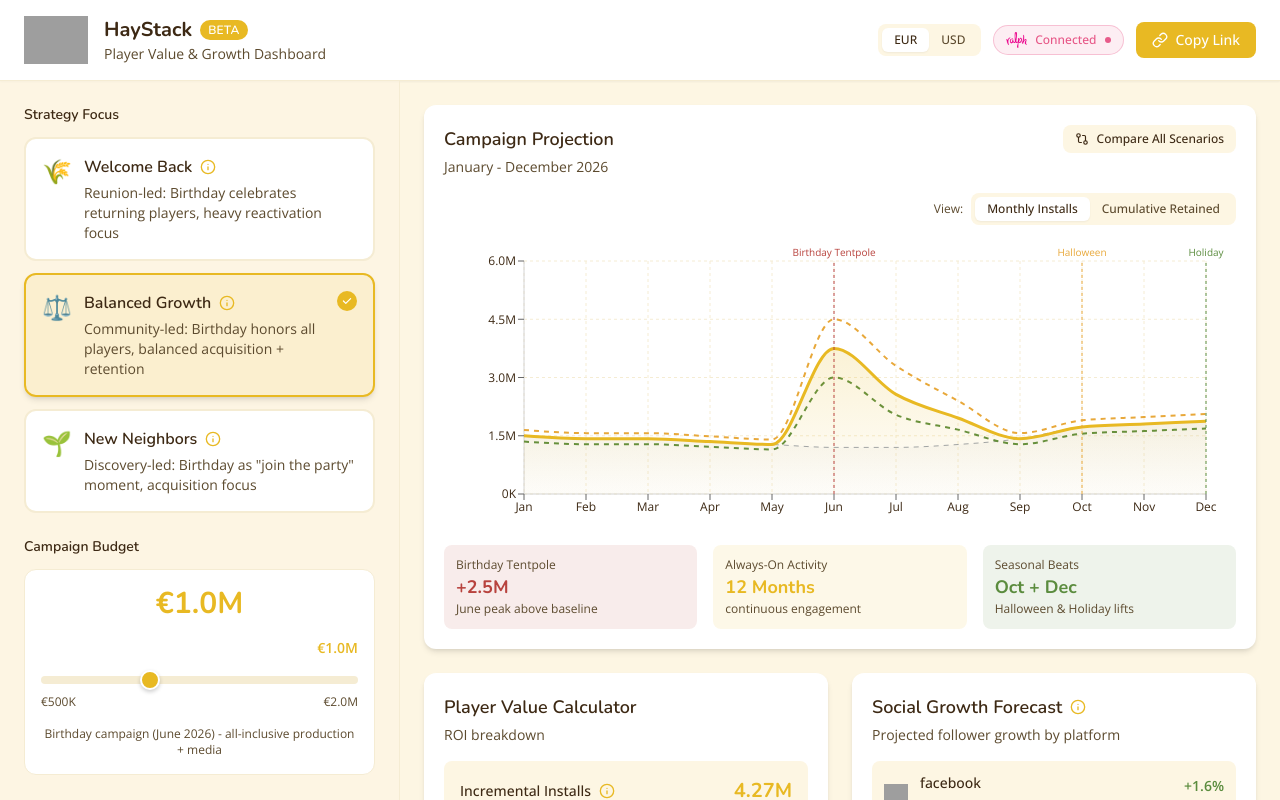
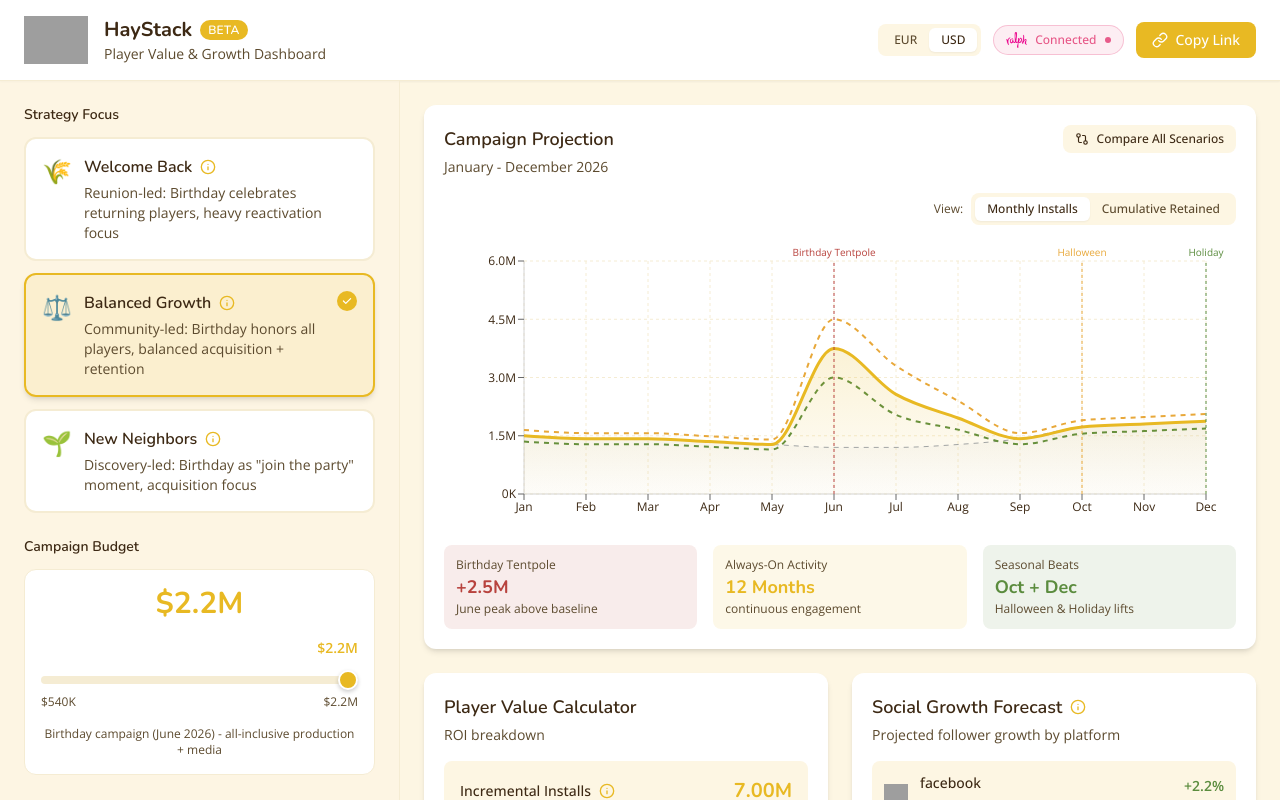
Before and after one commit to br00kd0wnt0n/haydaydash, a React (Vite) app in the folder frontend/: page / in a window 1280 px wide. Shown: the top 800 px of the page. Built offline with nearby package versions, Linux system fonts and the light colour scheme; no server answers; grey boxes are pictures that could not be loaded.

Commit message:
Set default budget to $2M USD

```diff
--- a/frontend/src/contexts/CurrencyContext.tsx
+++ b/frontend/src/contexts/CurrencyContext.tsx
@@ -14,7 +14,7 @@ const EUR_TO_USD_RATE = 1.08; // Approximate conversion rate
 const CurrencyContext = createContext<CurrencyContextType | undefined>(undefined);
 
 export function CurrencyProvider({ children }: { children: ReactNode }) {
-  const [currency, setCurrency] = useState<Currency>('EUR');
+  const [currency, setCurrency] = useState<Currency>('USD');
 
   const convert = (euroAmount: number): number => {
     if (currency === 'USD') {
--- a/frontend/src/data/defaults.ts
+++ b/frontend/src/data/defaults.ts
@@ -138,7 +138,7 @@ export const socialChannelData: SocialChannelData = {
 // Default dashboard state
 export const defaultDashboardState: DashboardState = {
   strategy: 'balanced',
-  budget: 1_000_000,
+  budget: 2_000_000,
   channels: defaultChannels,
   regions: defaultRegions,
   timing: 'june_birthday',
```
